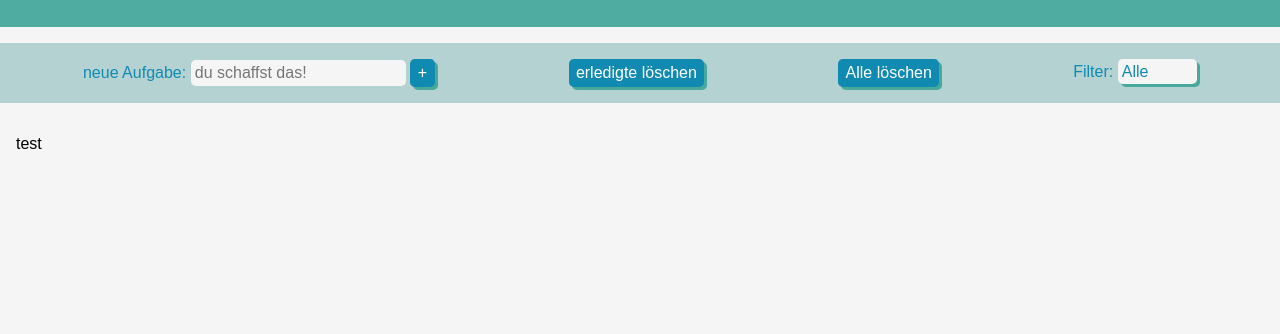
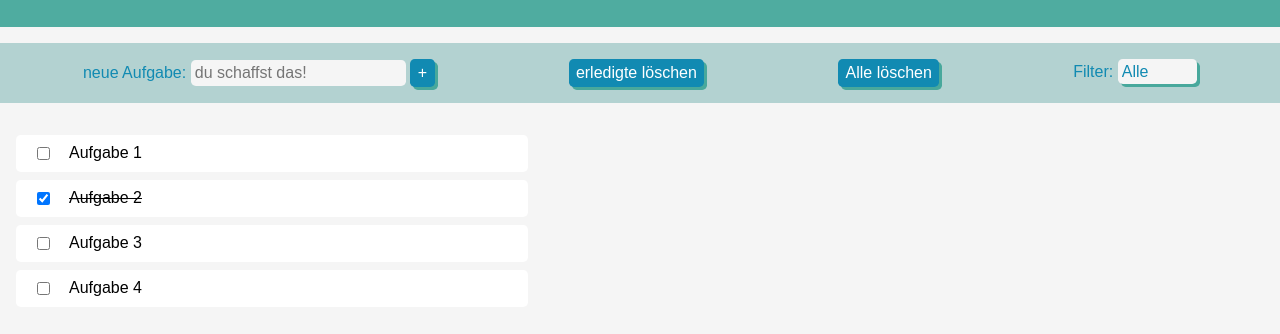
Before and after one commit to Colourpieces/todo-app-with-todo-api, a plain HTML site: page index.html in a window 1280 px wide. Shown: the part 124-458 px from the top of the page. Drawn offline with Linux system fonts and the light colour scheme.

Commit message:
feature render function

```diff
--- a/index.html
+++ b/index.html
@@ -32,21 +32,6 @@
             </div>
         </div>
         <ul class="todo-list" id="todo-list">
-            <li class="todo-item">
-                <input type="checkbox" name="todo-test" id="todo-test">
-                <label class="todo-description" for="todo-test">test to do</label>
-                <button class="btn-delete-todo" id="btn-delete-todo">x</button>
-            </li>
-            <li class="todo-item">
-                <input type="checkbox" name="todo-test" id="todo-test">
-                <label class="todo-description" for="todo-test">test to do</label>
-                <button class="btn-delete-todo" id="btn-delete-todo">x</button>
-            </li>
-            <li class="todo-item">
-                <input type="checkbox" name="todo-test" id="todo-test">
-                <label class="todo-description done" for="todo-test">test to do</label>
-                <button class="btn-delete-todo" id="btn-delete-todo">x</button>
-            </li>
         </ul>
     </main>
 
--- a/script.js
+++ b/script.js
@@ -11,24 +11,39 @@ function renderTodos() {
   const todoList = document.querySelector("#todo-list");
   todoList.innerHTML = "";
 
-  const newTodoDescription = document.createElement("label");
-  newTodoDescription.appendChild(document.createTextNode("test"));
-  /*
-  const newTodoState = document.createElement("input");
-  newTodoState.setAttribute("type", "checkbox");
-  newTodoState.setAttribute("id", "todo");
-  newTodoState.appendChild(document.createTextNode("test"));
+  state.todos.forEach((todoElement) => {
+    const todoItem = document.createElement("li");
+    todoItem.classList = "todo-item";
 
-  */
-  todoList.appendChild(newTodoDescription);
+    const classId = `todo-${todoElement.id}`;
+
+    const newTodoState = document.createElement("input");
+    newTodoState.type = "checkbox";
+    newTodoState.checked = todoElement.done;
+    newTodoState.classList = "checkbox";
+    //newTodoState.id = `todo-${todoElement.id}`;
+    //newTodoState.setAttribute("id", "`todo-${todoElement.id}`");
+    //newTodoState.setAttribute("id", classId);
+    newTodoState.id = classId;
+    todoItem.appendChild(newTodoState);
+
+    const newTodoDescription = document.createElement("label");
+    newTodoDescription.classList = "todo-description";
+
+    newTodoDescription.htmlFor = classId;
+    newTodoDescription.appendChild(
+      document.createTextNode(todoElement.description)
+    );
+    todoItem.appendChild(newTodoDescription);
+
+    const newTodoDeleteButton = document.createElement("button");
+    newTodoDeleteButton.classList = "btn-delete-todo";
+    newTodoDeleteButton.id = "delete-" + classId;
+    newTodoDeleteButton.appendChild(document.createTextNode("x"));
+    todoItem.appendChild(newTodoDeleteButton);
+
+    todoList.appendChild(todoItem);
+  });
 }
 
 renderTodos();
-
-/*
-<li class="todo-item">
-<input type="checkbox" name="todo-test" id="todo-test">
-<label class="todo-description done" for="todo-test">test to do</label>
-<button class="btn-delete-todo" id="btn-delete-todo">x</button>
-</li>
-*/
--- a/style.css
+++ b/style.css
@@ -111,11 +111,12 @@ select {
   max-width: 40vw;
 
   background-color: var(--white);
+  border: 0.1em solid transparent;
   padding: 0.5em 1em;
   border-radius: 0.3em;
+
   display: flex;
-  align-items: center;
-  border: 0.1em solid transparent;
+  gap: 1em;
 }
 
 .todo-item:focus-within {
@@ -131,11 +132,11 @@ select {
   border-radius: 10%;
 }
 
-.todo:hover .btn-delete-todo {
+.todo-item:hover .btn-delete-todo {
   color: whitesmoke;
   background-color: var(--light-blue);
 }
 
-.done {
+.checkbox:checked + .todo-description {
   text-decoration: line-through;
 }
```
